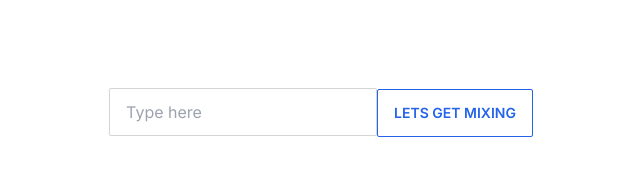
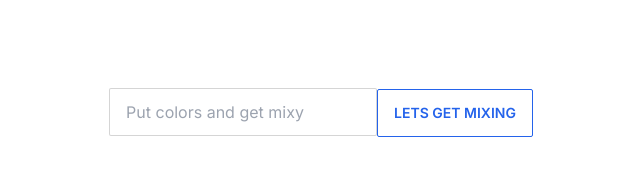
Before and after one commit to Josekariz/colorfy, a Next.js app: page / in a window 1280 px wide. Shown: the top 186 px of the page, without its empty margins (319-959 px from the left). Built offline with nearby package versions, Linux system fonts and the light colour scheme.

Commit message:
add description

```diff
--- a/src/app/page.tsx
+++ b/src/app/page.tsx
@@ -35,8 +35,8 @@ export default function Home() {
         <div className="mx-auto">
           <input
             type="text"
-            placeholder="Type here"
-            className="input input-bordered rounded-sm max-w-xl"
+            placeholder="Put colors and get mixy"
+            className=" p-4 input input-bordered rounded-sm max-w-2xl"
             value={inputValue}
             onChange={handleInputChange}
           />
```
